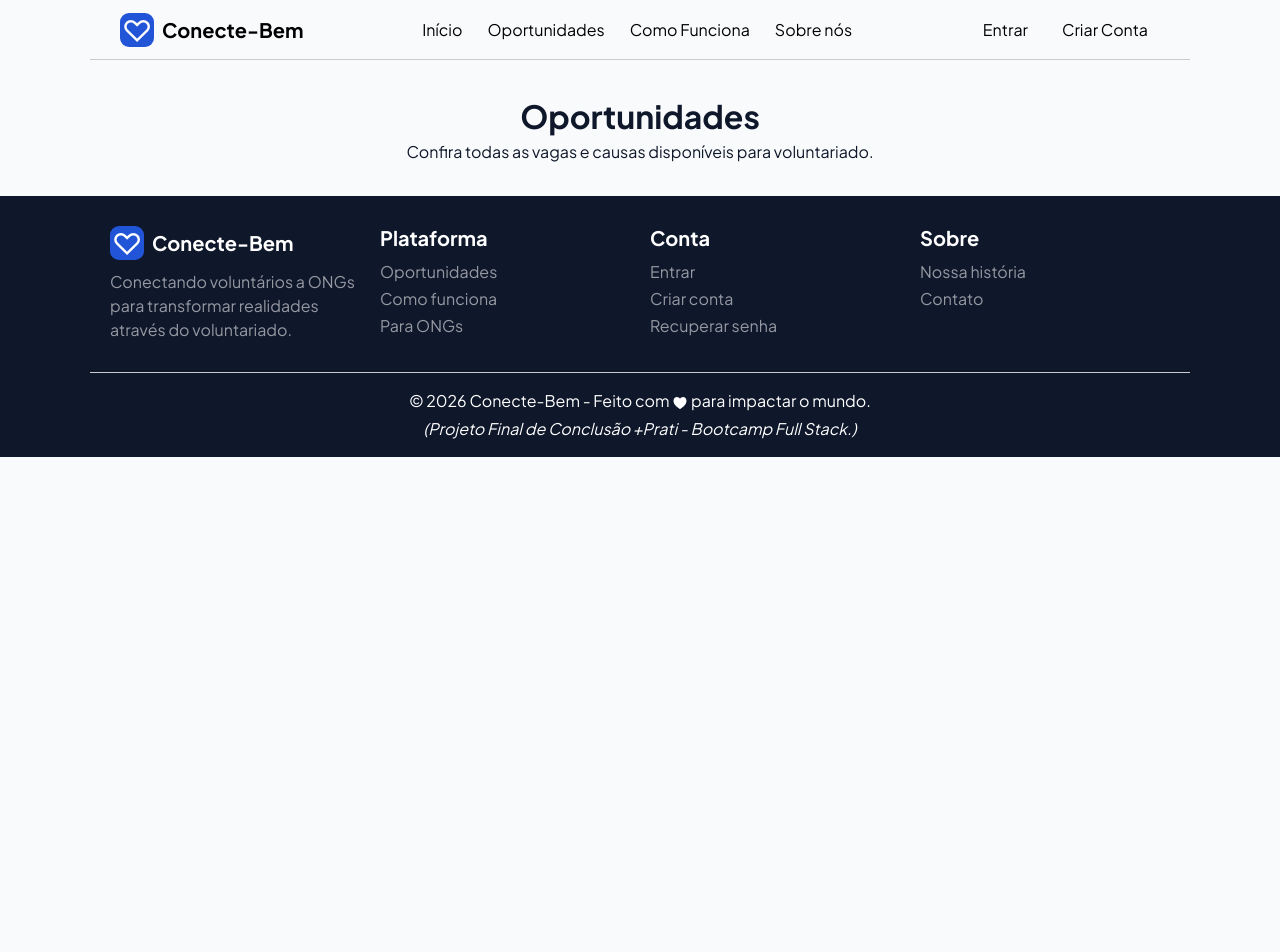
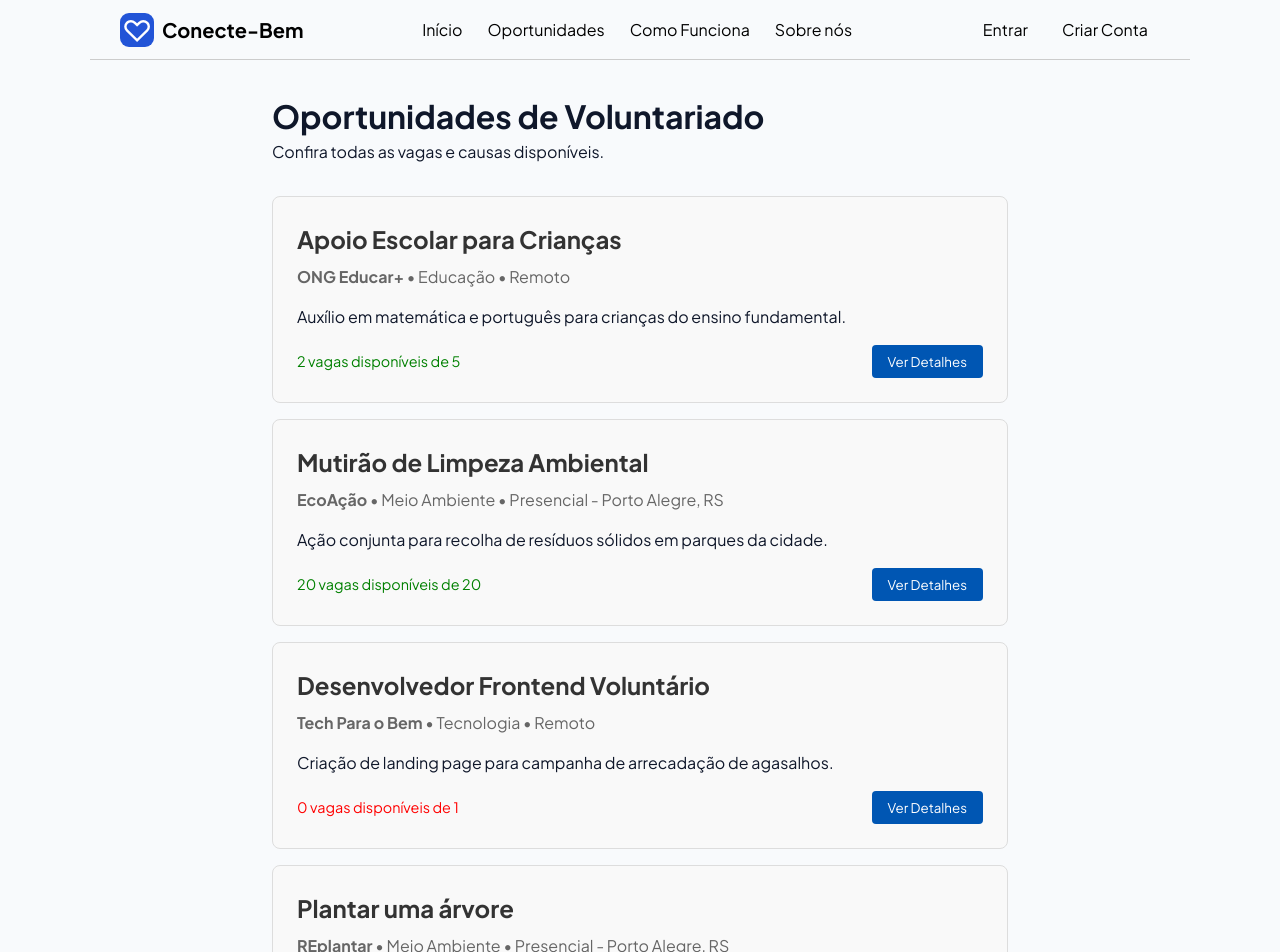
Before and after one commit to julianorafael-dev/conecte-bem, a React (Vite) app in the folder frontend/: page /Oportunidades in a window 1280 px wide. Shown: the top 952 px of the page. Before the commit the page ends 800 px from the top, so only its background shows below. Built offline with nearby package versions, Linux system fonts and the light colour scheme; no server answers.

Commit message:
Inicio de alterações página "oportunidades" + ajuste no "mock'

```diff
--- a/frontend/src/mocks/vagasMock.json
+++ b/frontend/src/mocks/vagasMock.json
@@ -34,5 +34,17 @@
     "vagasTotais": 1,
     "vagasDisponiveis": 0,
     "status": "ENCERRADA"
+  },
+  {
+    "id": 4,
+    "titulo": "Plantar uma árvore",
+    "ong": { "id": 103, "nome": "REplantar" },
+    "categoria": "Meio Ambiente",
+    "descricao": "Plantar arvores em áreas urbanas para melhorar a qualidade do ar e a estética da cidade.",
+    "localizacao": "Presencial - Porto Alegre, RS",
+    "dataCriacao": "2026-10-14",
+    "vagasTotais": 10,
+    "vagasDisponiveis": 7,
+    "status": "ABERTA"
   }
 ]
--- a/frontend/src/pages/Oportunidade/Oportunidade.jsx
+++ b/frontend/src/pages/Oportunidade/Oportunidade.jsx
@@ -1,9 +1,31 @@
+import vagas from '../../mocks/vagasMock.json';
 
 function Oportunidades() {
   return (
-    <div style={{ padding: '2rem', textAlign: 'center' }}>
-      <h1>Oportunidades</h1>
-      <p>Confira todas as vagas e causas disponíveis para voluntariado.</p>
+    <div style={{ padding: '2rem', maxWidth: '800px', margin: '0 auto' }}>
+      <h1>Oportunidades de Voluntariado</h1>
+      <p>Confira todas as vagas e causas disponíveis.</p>
+
+      <div style={{ display: 'flex', flexDirection: 'column', gap: '1rem', marginTop: '2rem' }}>
+        {vagas.map((vaga) => (
+          <div key={vaga.id} style={{ border: '1px solid #ddd', padding: '1.5rem', borderRadius: '8px', backgroundColor: '#f9f9f9' }}>
+            <h2 style={{ margin: '0 0 0.5rem 0', color: '#333' }}>{vaga.titulo}</h2>
+            <p style={{ margin: '0 0 1rem 0', color: '#666' }}>
+              <strong>{vaga.ong.nome}</strong> • {vaga.categoria} • {vaga.localizacao}
+            </p>
+            <p>{vaga.descricao}</p>
+
+            <div style={{ display: 'flex', justifyContent: 'space-between', alignItems: 'center', marginTop: '1rem' }}>
+              <span style={{ fontSize: '0.9rem', color: vaga.vagasDisponiveis > 0 ? 'green' : 'red' }}>
+                {vaga.vagasDisponiveis} vagas disponíveis de {vaga.vagasTotais}
+              </span>
+              <button style={{ padding: '0.5rem 1rem', cursor: 'pointer', backgroundColor: '#0056b3', color: 'white', border: 'none', borderRadius: '4px' }}>
+                Ver Detalhes
+              </button>
+            </div>
+          </div>
+        ))}
+      </div>
     </div>
   );
 }
```
